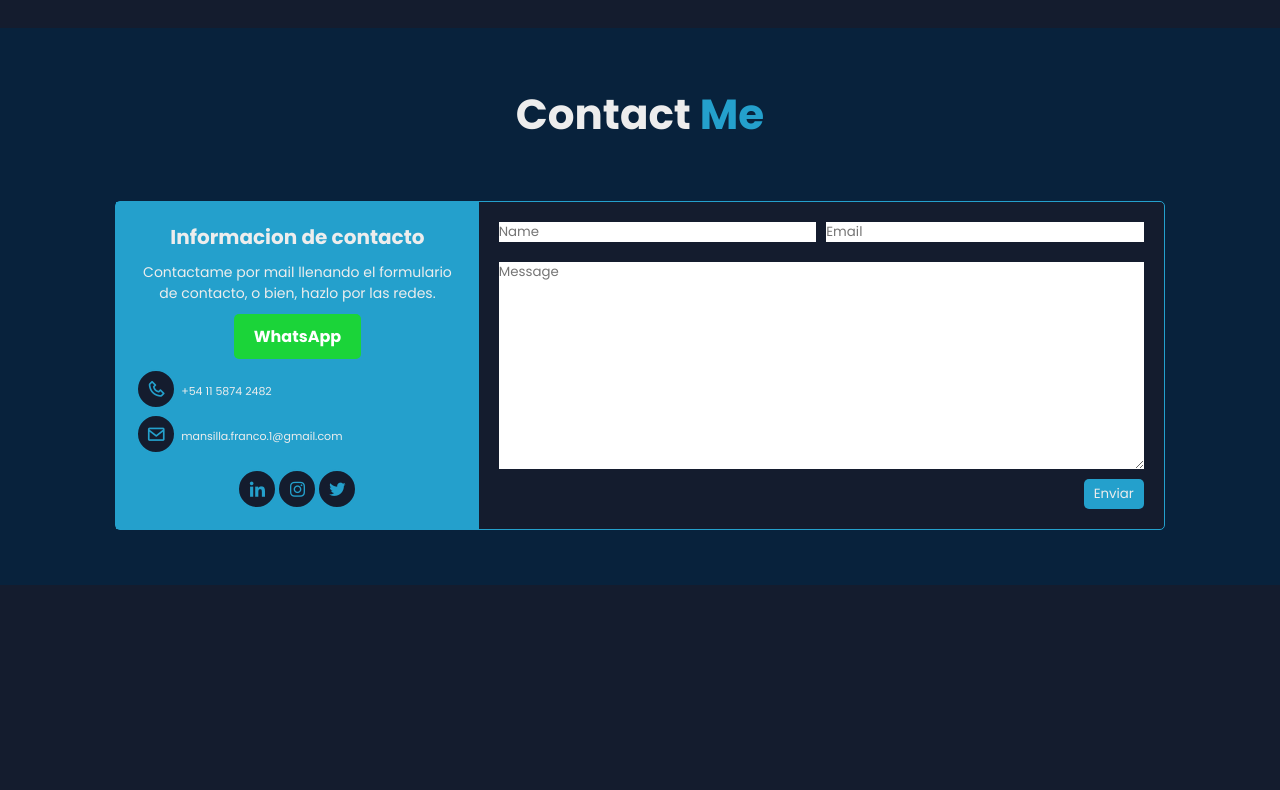
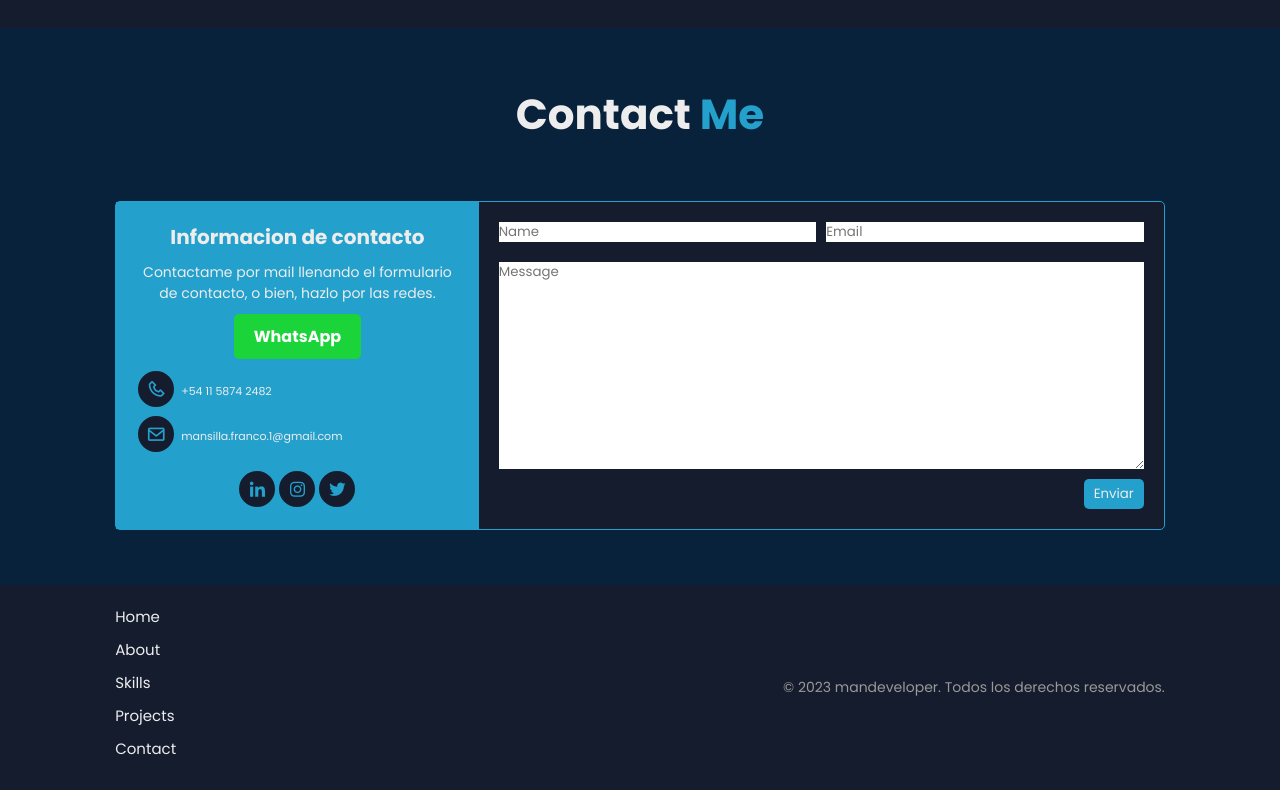
Before and after one commit to frangabriel13/portfolio, a React (Vite) app: page / in a window 1280 px wide. Shown: the part 2362-3152 px from the top of the page. Before the commit the page ends 2947 px from the top, so only its background shows below. Built offline with nearby package versions, Linux system fonts and the light colour scheme.

Commit message:
footer terminado

```diff
--- a/src/App.jsx
+++ b/src/App.jsx
@@ -5,6 +5,7 @@ import About from './components/about/About';
 import Skills from './components/skills/Skills';
 import Projects from './components/projects/Projects';
 import Contact from './components/contact/Contact';
+import Footer from './components/footer/Footer';
 
 function App() {
   return (
@@ -15,6 +16,7 @@ function App() {
       <Skills />
       <Projects />
       <Contact />
+      <Footer />
     </>
   )
 }
--- /dev/null
+++ b/src/components/footer/Footer.jsx
@@ -0,0 +1,25 @@
+import React from 'react';
+import s from './Footer.module.css';
+
+const Footer = () => {
+  return (
+    <div>
+      <div className={s.container}>
+        <div className={s.menu}>
+          <ul>
+            <li>Home</li>
+            <li>About</li>
+            <li>Skills</li>
+            <li>Projects</li>
+            <li>Contact</li>
+          </ul>
+        </div>
+        <div className={s.copy}>
+          <p>© 2023 mandeveloper. Todos los derechos reservados.</p>
+        </div>
+      </div>
+    </div>
+  );
+};
+
+export default Footer;
--- /dev/null
+++ b/src/components/footer/Footer.module.css
@@ -0,0 +1,26 @@
+.container {
+  display: flex;
+  justify-content: space-between;
+  align-items: center;
+  /* padding: 20px; */
+  padding: 2rem 9%;
+
+}
+
+.menu ul {
+  list-style-type: none;
+  margin: 0;
+  padding: 0;
+}
+
+.menu li {
+  margin-bottom: 1rem;
+  font-size: 1.5rem;
+  cursor: pointer;
+}
+
+.copy p {
+  text-align: right;
+  font-size: 1.4rem;
+  color: #999999;
+}
```
